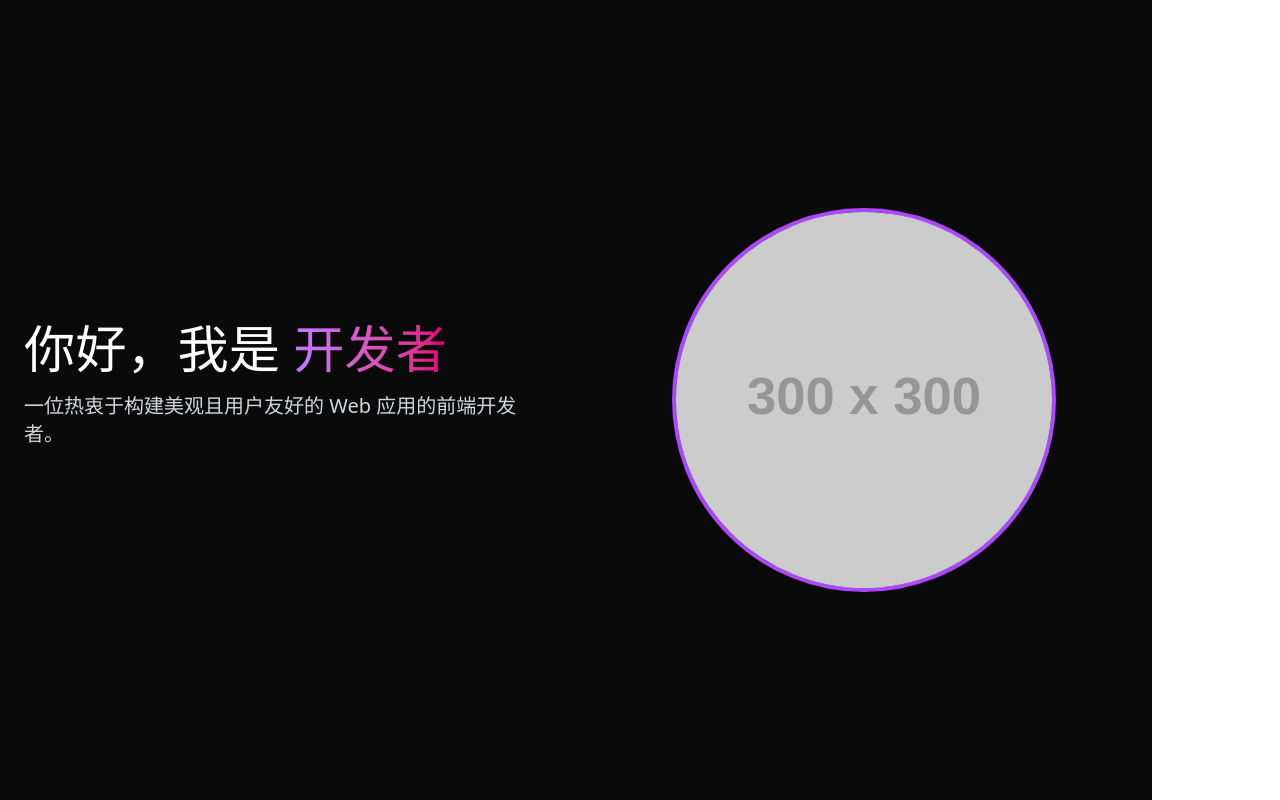
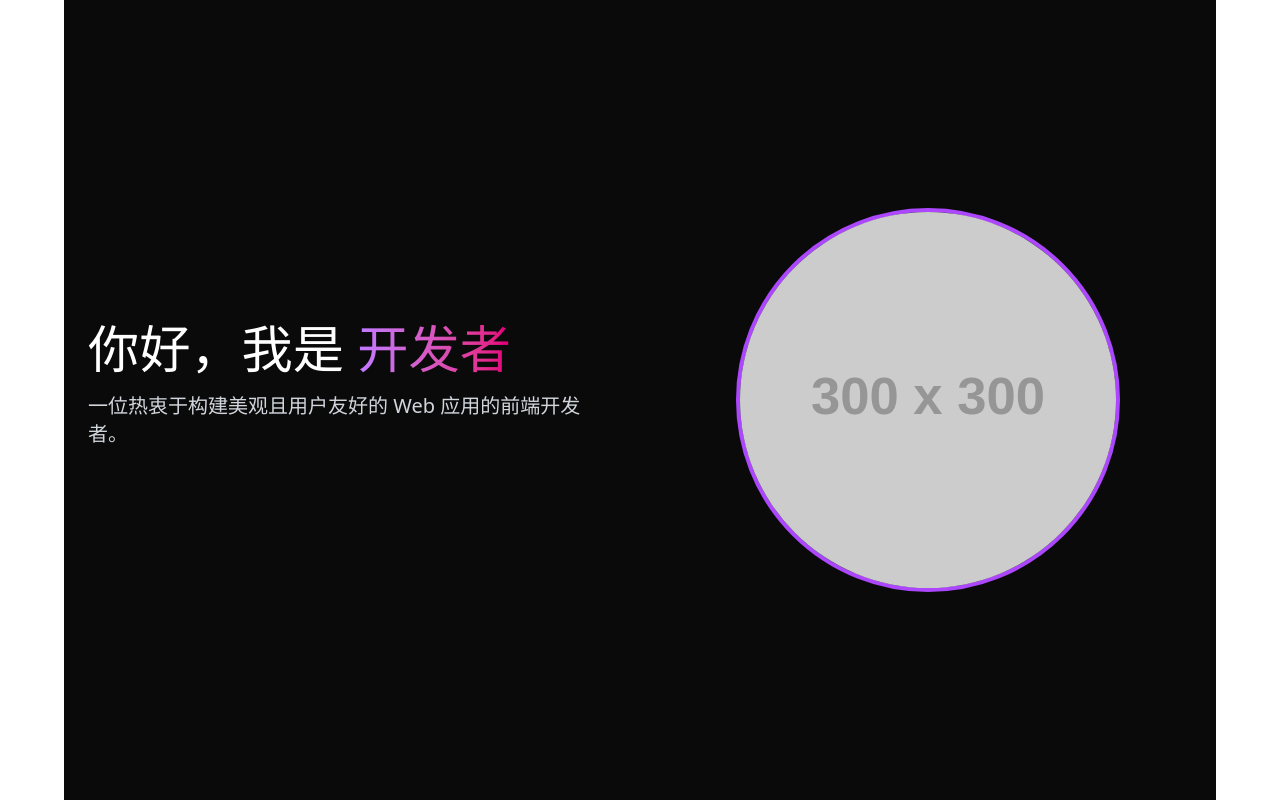
Before and after one commit to qing-cjy/my-portfolio, a React (Vite) app: page / in a window 1280 px wide. Shown: the top 800 px of the page. Built offline with nearby package versions, Linux system fonts and the light colour scheme.

Commit message:
fix: 修复电脑端布局并设置居中显示

```diff
--- a/src/index.css
+++ b/src/index.css
@@ -26,8 +26,6 @@
 
 body {
   margin: 0;
-  display: flex;
-  place-items: center;
   min-width: 320px;
   min-height: 100vh;
 }
```
